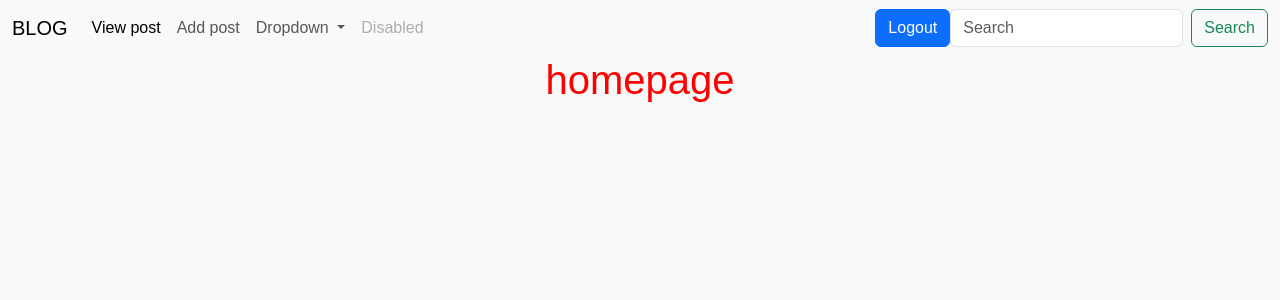
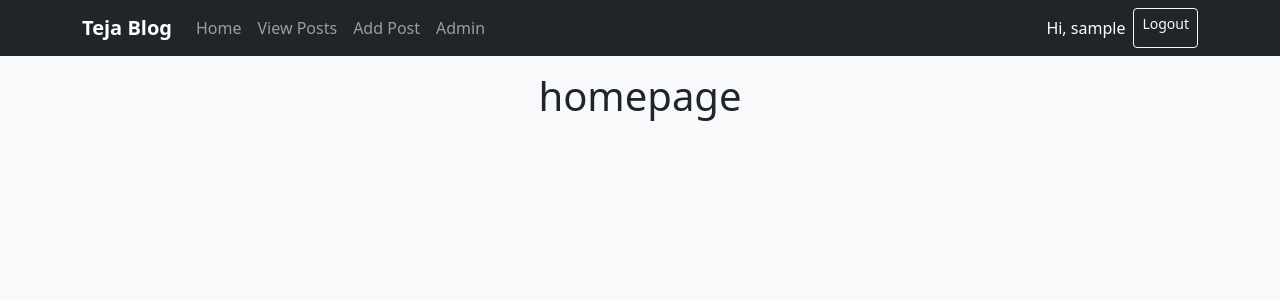
Before and after one commit to TejaGalla/blog, a Flask app: page / in a window 1280 px wide. Shown: the top 300 px of the page. Run offline with Flask 3, Linux system fonts and the light colour scheme; the visitor is signed in with stand-in values (Sample User, id 1); parts of the project's set-up code (start-up, migrations or seed data) failed here and were passed over.

Commit message:
Update navbar.html

```diff
--- a/templates/navbar.html
+++ b/templates/navbar.html
@@ -1,48 +1,78 @@
-<nav class="navbar navbar-expand-lg bg-body-tertiary">
-    <div class="container-fluid">
-      <a class="navbar-brand" href="#">BLOG</a>
-      <button class="navbar-toggler" type="button" data-bs-toggle="collapse" data-bs-target="#navbarSupportedContent" aria-controls="navbarSupportedContent" aria-expanded="false" aria-label="Toggle navigation">
+<!DOCTYPE html>
+<html lang="en">
+<head>
+    <meta charset="UTF-8">
+    <meta name="viewport" content="width=device-width, initial-scale=1.0">
+    <title>Teja Blog</title>
+    <link href="https://cdn.jsdelivr.net/npm/bootstrap@5.3.3/dist/css/bootstrap.min.css" rel="stylesheet">
+    <style>
+        body {
+            background: #f8f9fa;
+        }
+        .hero {
+            background: linear-gradient(135deg, #0d6efd, #6610f2);
+            color: white;
+            padding: 60px 20px;
+            border-radius: 16px;
+            margin-top: 20px;
+        }
+        .post-card {
+            transition: 0.3s ease;
+        }
+        .post-card:hover {
+            transform: translateY(-5px);
+        }
+    </style>
+</head>
+<body>
+<nav class="navbar navbar-expand-lg navbar-dark bg-dark">
+    <div class="container">
+        <a class="navbar-brand fw-bold" href="{{ url_for('home') }}">Teja Blog</a>
+
+        <button class="navbar-toggler" type="button" data-bs-toggle="collapse" data-bs-target="#navMenu">
             <span class="navbar-toggler-icon"></span>
         </button>
-      <div class="collapse navbar-collapse" id="navbarSupportedContent">
+
+        <div class="collapse navbar-collapse" id="navMenu">
             <ul class="navbar-nav me-auto mb-2 mb-lg-0">
                 <li class="nav-item">
-            <a class="nav-link active" aria-current="page" href="{{url_for('viewpost')}}">View post</a>
+                    <a class="nav-link" href="{{ url_for('home') }}">Home</a>
                 </li>
                 <li class="nav-item">
-            <a class="nav-link" href="{{url_for('addposts')}}">Add post</a>
+                    <a class="nav-link" href="{{ url_for('viewpost') }}">View Posts</a>
                 </li>
-          <li class="nav-item dropdown">
-            <a class="nav-link dropdown-toggle" href="#" role="button" data-bs-toggle="dropdown" aria-expanded="false">
-              Dropdown
-            </a>
-            <ul class="dropdown-menu">
-              <li><a class="dropdown-item" href="#">Action</a></li>
-              <li><a class="dropdown-item" href="#">Another action</a></li>
-              <li><hr class="dropdown-divider"></li>
-              <li><a class="dropdown-item" href="#">Something else here</a></li>
-            </ul>
+                {% if session.get('username') %}
+                <li class="nav-item">
+                    <a class="nav-link" href="{{ url_for('addposts') }}">Add Post</a>
                 </li>
                 <li class="nav-item">
-            <a class="nav-link disabled" aria-disabled="true">Disabled</a>
+                    <a class="nav-link" href="{{ url_for('admin') }}">Admin</a>
                 </li>
+                {% endif %}
             </ul>
+
+            <div class="d-flex gap-2">
                 {% if session.get('username') %}
-        <button class="btn btn-primary">
-          <a class="nav-link active" aria-current="page" href="{{url_for('logout')}}">Logout</a>
-          </button>
+                    <span class="navbar-text text-white">Hi, {{ session['username'] }}</span>
+                    <a class="btn btn-outline-light btn-sm" href="{{ url_for('logout') }}">Logout</a>
                 {% else %}
-        <button class="btn btn-primary">
-        <a class="nav-link active" aria-current="page" href="{{url_for('login')}}">Login</a>
-        </button>
-        <button class="btn btn-danger">
-        <a class="nav-link active" aria-current="page" href="{{url_for('register')}}">Register</a>
-        </button>
+                    <a class="btn btn-outline-light btn-sm" href="{{ url_for('login') }}">Login</a>
+                    <a class="btn btn-warning btn-sm" href="{{ url_for('register') }}">Register</a>
                 {% endif %}
-        <form class="d-flex" role="search">
-          <input class="form-control me-2" type="search" placeholder="Search" aria-label="Search">
-          <button class="btn btn-outline-success" type="submit">Search</button>
-        </form>
+            </div>
         </div>
     </div>
 </nav>
+
+<div class="container mt-3">
+    {% with messages = get_flashed_messages(with_categories=true) %}
+      {% if messages %}
+        {% for category, message in messages %}
+          <div class="alert alert-{{ category }} alert-dismissible fade show" role="alert">
+              {{ message }}
+              <button type="button" class="btn-close" data-bs-dismiss="alert"></button>
+          </div>
+        {% endfor %}
+      {% endif %}
+    {% endwith %}
+</div>
```
Lines whose indentation alone changed are shown as unchanged.
